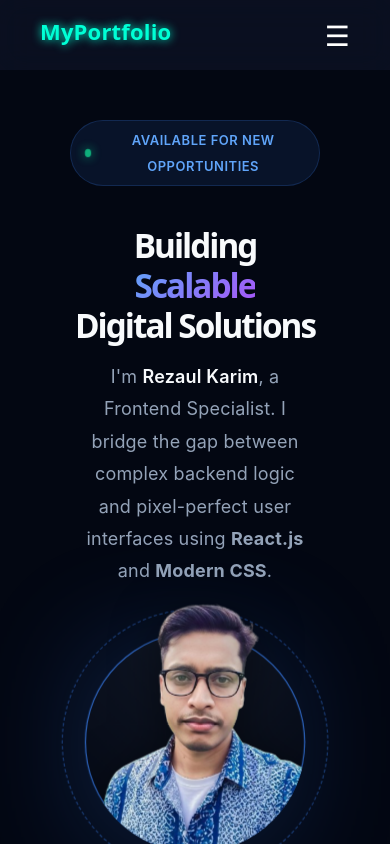
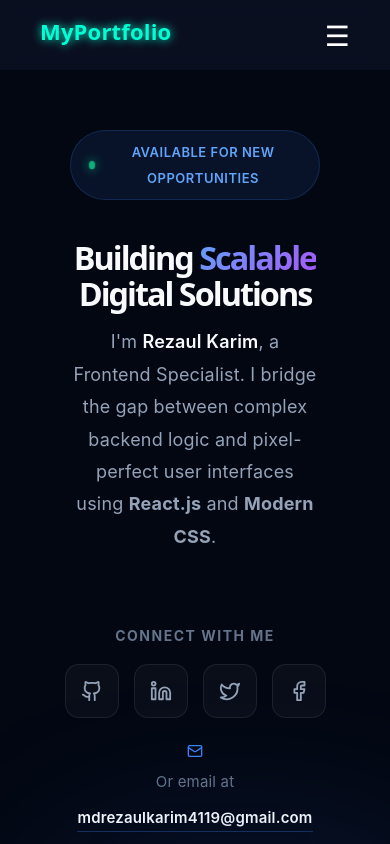
Before and after one commit to rezaul3950/react-portfolio, a React (Vite) app: page / in a window 390 px wide. Shown: the top 844 px of the page. Built offline with nearby package versions, Linux system fonts and the light colour scheme.

Commit message:
Updated mobile typography and responsiveness

```diff
--- a/src/components/Hero/Hero.css
+++ b/src/components/Hero/Hero.css
@@ -197,107 +197,127 @@
   z-index: 0;
 }
 
-/* --- Mobile & Tablet Optimization --- */
+/* --- Mobile & Tablet Optimization (Fix for Overlapping) --- */
 @media (max-width: 1024px) {
   .hero {
+    min-height: 100vh;
     padding: 100px 20px 60px 20px;
-    min-height: 100vh;
     height: auto;
+    overflow-y: auto;
   }
 
   .hero-container {
     flex-direction: column;
     text-align: center;
-    gap: 0;
+    gap: 40px; /* সেকশনগুলোর মাঝে পরিষ্কার গ্যাপ */
   }
 
-  /* এটা যোগ করা হয়েছে যাতে ভেতরের order ঠিকমতো কাজ করে */
+  /* ১. টেক্সট সেকশন */
   .hero-left {
-    display: contents;
-  }
-
-  /* ১. টেক্সট কন্টেন্ট উপরে */
-  .hero-text-content {
-    order: 1;
-    width: 100%;
     display: flex;
     flex-direction: column;
     align-items: center;
-    margin-bottom: 20px;
+    max-width: 100%;
+    order: 1;
   }
 
   .hero-title {
-    font-size: clamp(2rem, 8vw, 2.8rem);
-    line-height: 1.2;
+    font-size: clamp(2rem, 7vw, 2.8rem);
     margin-bottom: 15px;
   }
 
   .hero-description {
     font-size: 1rem;
+    margin-bottom: 20px;
     max-width: 100%;
-    margin-bottom: 10px;
-    padding: 0 15px;
   }
 
-  /* ২. পিকচার মাঝখানে */
+  /* ২. পিকচার সেকশন (মাঝখানে) */
   .hero-right {
     order: 2;
     width: 100%;
     justify-content: center;
-    margin: 10px 0;
+    margin: 0; /* কোনো নেগেটিভ মার্জিন থাকবে না */
+    display: flex;
   }
 
   .premium-wrapper {
-    transform: scale(0.7);
-    height: 360px;
-    margin-bottom: -20px;
+    /* ছবি ছোট করার সাথে সাথে কন্টেইনারের সাইজও কন্ট্রোল করা হয়েছে */
+    width: 300px;
+    height: 300px;
+    transform: scale(1); /* স্কেল সরিয়ে উইডথ দিয়ে কন্ট্রোল করা নিরাপদ */
+    display: flex;
+    justify-content: center;
+    align-items: flex-end;
   }
 
-  /* ৩. সোশ্যাল এবং ইমেইল নিচে */
+  .neon-circle-bg {
+    width: 280px;
+    height: 280px;
+  }
+
+  .photo-box {
+    width: 280px;
+    height: 380px;
+    border-radius: 0 0 140px 140px;
+  }
+
+  .decorative-ring {
+    width: 330px;
+    height: 330px;
+    bottom: -15px;
+  }
+
+  /* ৩. সোশ্যাল এবং ইমেইল সেকশন (সবার নিচে) */
   .hero-social-wrapper {
     order: 3;
     width: 100%;
-    display: flex;
-    flex-direction: column;
     align-items: center;
-    margin-top: 10px;
+    margin-top: 40px; /* ছবি থেকে কন্টাক্ট সেকশনের দূরত্ব */
   }
 
   .social-links {
     justify-content: center;
-    gap: 12px;
-  }
-
-  .social-btn {
-    width: 50px;
-    height: 50px;
   }
 
   .cta-minimal {
-    margin-top: 20px;
     flex-direction: column;
-    gap: 8px;
+    gap: 10px;
   }
 }
 
 /* Extra Small Mobile (480px) */
 @media (max-width: 480px) {
+  .hero {
+    padding-top: 80px;
+  }
+
   .hero-title {
-    font-size: 1.85rem;
+    font-size: 1.8rem;
   }
 
   .premium-wrapper {
-    transform: scale(0.58);
-    margin-top: -60px;
-    margin-bottom: -100px;
+    width: 250px;
+    height: 250px;
+  }
+
+  .neon-circle-bg {
+    width: 230px;
+    height: 230px;
+  }
+
+  .photo-box {
+    width: 230px;
+    height: 320px;
+    border-radius: 0 0 115px 115px;
+  }
+
+  .decorative-ring {
+    width: 280px;
+    height: 280px;
   }
 
   .hero-social-wrapper {
-    margin-top: 0;
-  }
-
-  .badge {
-    margin-top: 20px;
-    padding: 6px 14px;
+    margin-top: 50px; /* ছোট ফোনে আরও একটু গ্যাপ */
   }
 }
```
